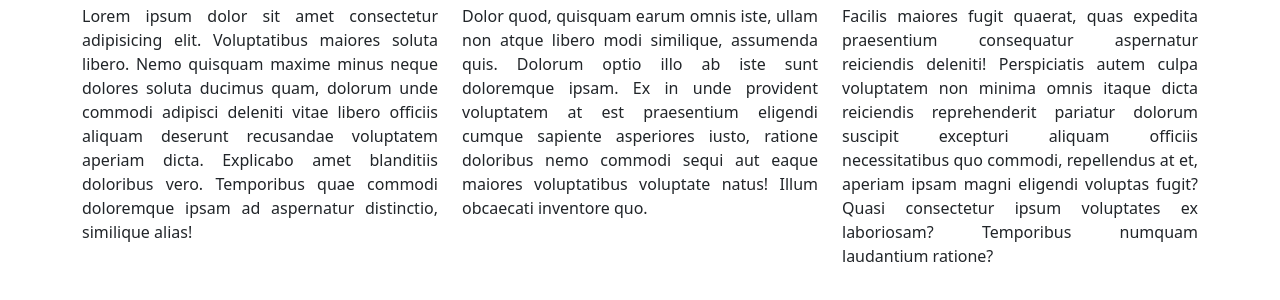
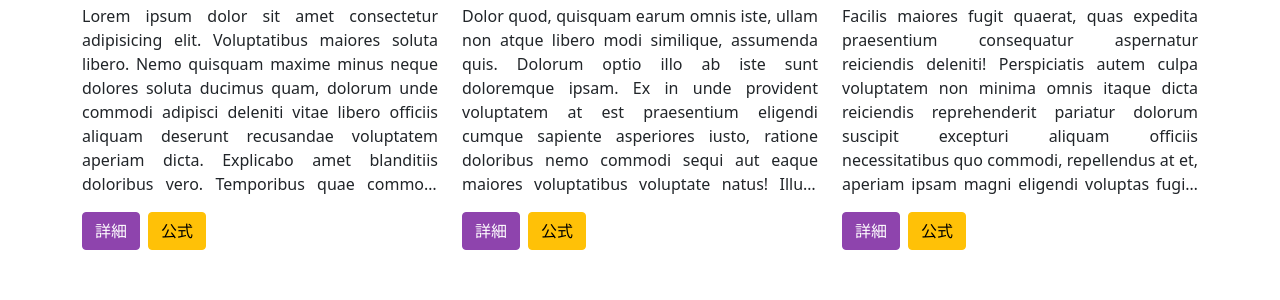
Before and after one commit to kenshu-app/bsProducts_202203, a plain HTML site: page index.html in a window 1280 px wide. Shown: the part 142-442 px from the top of the page. Drawn offline with nearby package versions, Linux system fonts and the light colour scheme.

Commit message:
03-5: ボタン

```diff
--- a/css/style.css
+++ b/css/style.css
@@ -6,6 +6,16 @@
 
 body {
   padding-top: 100px;
+}
+
+.btn-primary {
+  background-color: #8e44ad;
+  border: 1px solid #8e44ad;
+}
+
+.btn-primary:hover {
+  background-color: #7e349d;
+  border: 1px solid #7e349d;
 }
 
 ul {
@@ -19,4 +29,8 @@ ul {
 
 .topics p {
   text-align: justify;
+  display: -webkit-box;
+  overflow: hidden;
+  -webkit-box-orient: vertical;
+  -webkit-line-clamp: 8;
 }
--- a/index.html
+++ b/index.html
@@ -43,17 +43,20 @@
       </nav>
       <section class="container topics">
           <ul class="row">
-              <li class="col-lg-4 col-xs-12">
+              <li class="col-lg-4 col-xs-12 mb-5">
                   <h2>見出し</h2>
                   <p>Lorem ipsum dolor sit amet consectetur adipisicing elit. Voluptatibus maiores soluta libero. Nemo quisquam maxime minus neque dolores soluta ducimus quam, dolorum unde commodi adipisci deleniti vitae libero officiis aliquam deserunt recusandae voluptatem aperiam dicta. Explicabo amet blanditiis doloribus vero. Temporibus quae commodi doloremque ipsam ad aspernatur distinctio, similique alias!</p>
+                  <a href="" class="btn btn-primary me-2">詳細</a><a href="" class="btn btn-warning">公式</a>
               </li>
-              <li class="col-lg-4 col-xs-12">
+              <li class="col-lg-4 col-xs-12 mb-5">
                   <h2>見出し</h2>
-                  <p>Dolor quod, quisquam earum omnis iste, ullam non atque libero modi similique, assumenda quis. Dolorum optio illo ab iste sunt doloremque ipsam. Ex in unde provident voluptatem at est praesentium eligendi cumque sapiente asperiores iusto, ratione doloribus nemo commodi sequi aut eaque maiores voluptatibus voluptate natus! Illum obcaecati inventore quo.</p>
+                  <p>Dolor quod, quisquam earum omnis iste, ullam non atque libero modi similique, assumenda quis. Dolorum optio illo ab iste sunt doloremque ipsam. Ex in unde provident voluptatem at est praesentium eligendi cumque sapiente asperiores iusto, ratione doloribus nemo commodi sequi aut eaque maiores voluptatibus voluptate natus! Illum obcaecati inventore quo Lorem ipsum dolor sit amet Lorem ipsum dolor sit amet.</p>
+                  <a href="" class="btn btn-primary me-2">詳細</a><a href="" class="btn btn-warning">公式</a>
               </li>
-              <li class="col-lg-4 col-xs-12">
+              <li class="col-lg-4 col-xs-12 mb-5">
                   <h2>見出し</h2>
                   <p>Facilis maiores fugit quaerat, quas expedita praesentium consequatur aspernatur reiciendis deleniti! Perspiciatis autem culpa voluptatem non minima omnis itaque dicta reiciendis reprehenderit pariatur dolorum suscipit excepturi aliquam officiis necessitatibus quo commodi, repellendus at et, aperiam ipsam magni eligendi voluptas fugit? Quasi consectetur ipsum voluptates ex laboriosam? Temporibus numquam laudantium ratione?</p>
+                  <a href="" class="btn btn-primary me-2">詳細</a><a href="" class="btn btn-warning">公式</a>
               </li>
           </ul>
       </section>
```
